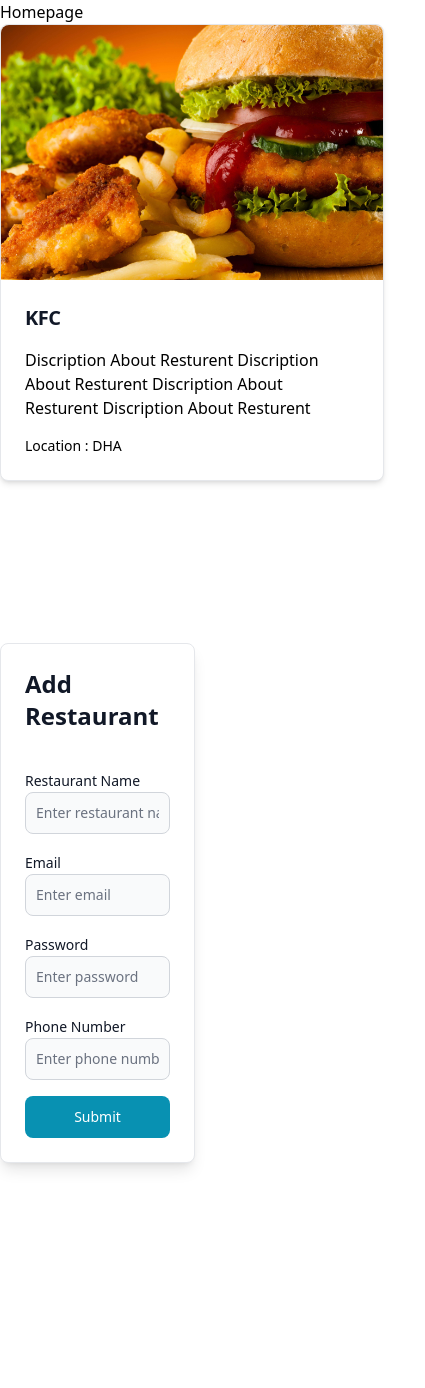
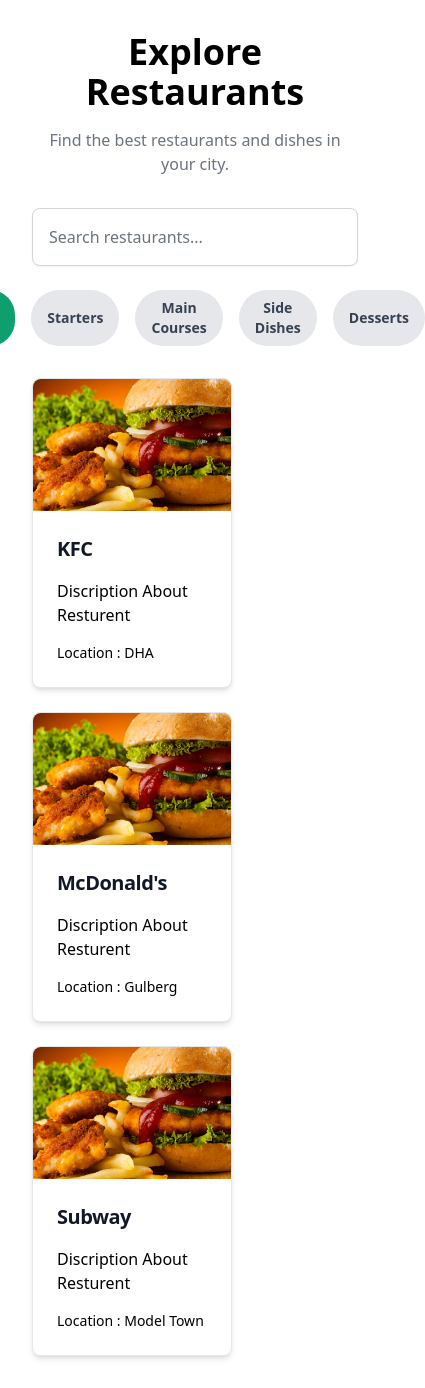
Before and after one commit to mskanishkaudayanga/resturent_frontend, a React (Vite) app: page / in a window 390 px wide. Shown: the whole page, 425 px wide, since content can reach past the window. Before the commit the page ends 1325 px from the top, so only its background shows below. Built offline with nearby package versions, Linux system fonts and the light colour scheme; no server answers.

Commit message:
resturent services

```diff
--- a/src/Components/addResturent.tsx
+++ b/src/Components/addResturent.tsx
@@ -1,5 +1,6 @@
 import React, { useState } from 'react';
 import { Card, Button, Label, TextInput } from 'flowbite-react';
+import RestuarentService from '../services/Resturent.service';
 
 const AddResturent = () => {
   const [form, setForm] = useState({
@@ -10,6 +11,8 @@
     phoneNumber: '',
   });
 
+  const [drawerOpen, setDrawerOpen] = useState(false); // To control drawer state
+
   const handleChange = (e: React.ChangeEvent<HTMLInputElement>) => {
     setForm({
       ...form,
@@ -17,16 +20,41 @@
     });
   };
 
-  const handleSubmit = (e: React.FormEvent) => {
+  const fletchData = async (formData) => {
+    const response =await RestuarentService.addResturent(formData);
+  }
+  const handleSubmit = async (e: React.FormEvent) => {
     e.preventDefault();
-    console.log(form); // Handle form submission logic
+    console.log(form);
+    await fletchData(form);
+  };
+
+  const toggleDrawer = () => {
+    setDrawerOpen(!drawerOpen); // Toggle drawer
   };
 
   return (
-    <div className="flex justify-center items-center h-screen w-[50%]">
-      <Card className="max-w-lg shadow-lg">
-        <h3 className="text-2xl font-bold mb-5 text-gray-900">Add Restaurant</h3>
+    <div>
+      {/* Button to open the drawer */}
+      <Button className="bg-[#1A4D2E] hover:bg-[#1A4D2E]" onClick={toggleDrawer}>
+        Add Restaurant
+      </Button>
 
+      {/* Drawer */}
+      <div
+        className={`fixed top-0 right-0 h-full w-80 bg-white shadow-lg transform ${
+          drawerOpen ? 'translate-x-0' : 'translate-x-full'
+        } transition-transform duration-300 ease-in-out z-50`}
+      >
+        <div className="flex justify-between items-center p-4">
+          <h3 className="text-2xl font-bold text-gray-900">Add Restaurant</h3>
+          <button className="text-2xl font-bold text-gray-700 hover:text-red-500" onClick={toggleDrawer}>
+            &times;
+          </button>
+        </div>
+
+        <div className="p-4">
+          <Card className="shadow-none">
             <form onSubmit={handleSubmit}>
               <div className="mb-4">
                 <Label htmlFor="resturentName" value="Restaurant Name" />
@@ -79,12 +107,22 @@
                 />
               </div>
 
-          <Button type="submit" className="w-full bg-cyan-600 hover:bg-cyan-700">
+              <Button type="submit" className="w-full bg-[#1A4D2E] hover:bg-[#1A4D2E]">
                 Submit
               </Button>
             </form>
           </Card>
         </div>
+      </div>
+
+      {/* Overlay for closing drawer by clicking outside */}
+      {drawerOpen && (
+        <div
+          className="fixed inset-0 bg-black opacity-50 z-40"
+          onClick={toggleDrawer}
+        />
+      )}
+    </div>
   );
 };
 
--- a/src/Components/resturentCard.tsx
+++ b/src/Components/resturentCard.tsx
@@ -9,7 +9,7 @@
   return (
 
     <Card
-      className="max-w-sm"
+      className="max-w-sm w-[200px]"
       imgAlt="Apple Watch Series 7 in colors pink, silver, and black"
       imgSrc="../../public/r.jpeg"
     >
@@ -18,53 +18,8 @@
          {resturantName}
         </h5>
 
-      {/* <div className="mb-5 mt-2.5 flex items-center">
-        <svg
-          className="h-5 w-5 text-yellow-300"
-          fill="currentColor"
-          viewBox="0 0 20 20"
-          xmlns="http://www.w3.org/2000/svg"
-        >
-          <path d="M9.049 2.927c.3-.921 1.603-.921 1.902 0l1.07 3.292a1 1 0 00.95.69h3.462c.969 0 1.371 1.24.588 1.81l-2.8 2.034a1 1 0 00-.364 1.118l1.07 3.292c.3.921-.755 1.688-1.54 1.118l-2.8-2.034a1 1 0 00-1.175 0l-2.8 2.034c-.784.57-1.838-.197-1.539-1.118l1.07-3.292a1 1 0 00-.364-1.118L2.98 8.72c-.783-.57-.38-1.81.588-1.81h3.461a1 1 0 00.951-.69l1.07-3.292z"/>
-        </svg>
-        <svg
-          className="h-5 w-5 text-yellow-300"
-          fill="currentColor"
-          viewBox="0 0 20 20"
-          xmlns="http://www.w3.org/2000/svg"
-        >
-          <path d="M9.049 2.927c.3-.921 1.603-.921 1.902 0l1.07 3.292a1 1 0 00.95.69h3.462c.969 0 1.371 1.24.588 1.81l-2.8 2.034a1 1 0 00-.364 1.118l1.07 3.292c.3.921-.755 1.688-1.54 1.118l-2.8-2.034a1 1 0 00-1.175 0l-2.8 2.034c-.784.57-1.838-.197-1.539-1.118l1.07-3.292a1 1 0 00-.364-1.118L2.98 8.72c-.783-.57-.38-1.81.588-1.81h3.461a1 1 0 00.951-.69l1.07-3.292z"/>
-        </svg>
-        <svg
-          className="h-5 w-5 text-yellow-300"
-          fill="currentColor"
-          viewBox="0 0 20 20"
-          xmlns="http://www.w3.org/2000/svg"
-        >
-          <path d="M9.049 2.927c.3-.921 1.603-.921 1.902 0l1.07 3.292a1 1 0 00.95.69h3.462c.969 0 1.371 1.24.588 1.81l-2.8 2.034a1 1 0 00-.364 1.118l1.07 3.292c.3.921-.755 1.688-1.54 1.118l-2.8-2.034a1 1 0 00-1.175 0l-2.8 2.034c-.784.57-1.838-.197-1.539-1.118l1.07-3.292a1 1 0 00-.364-1.118L2.98 8.72c-.783-.57-.38-1.81.588-1.81h3.461a1 1 0 00.951-.69l1.07-3.292z"/>
-        </svg>
-        <svg
-          className="h-5 w-5 text-yellow-300"
-          fill="currentColor"
-          viewBox="0 0 20 20"
-          xmlns="http://www.w3.org/2000/svg"
-        >
-          <path d="M9.049 2.927c.3-.921 1.603-.921 1.902 0l1.07 3.292a1 1 0 00.95.69h3.462c.969 0 1.371 1.24.588 1.81l-2.8 2.034a1 1 0 00-.364 1.118l1.07 3.292c.3.921-.755 1.688-1.54 1.118l-2.8-2.034a1 1 0 00-1.175 0l-2.8 2.034c-.784.57-1.838-.197-1.539-1.118l1.07-3.292a1 1 0 00-.364-1.118L2.98 8.72c-.783-.57-.38-1.81.588-1.81h3.461a1 1 0 00.951-.69l1.07-3.292z"/>
-        </svg>
-        <svg
-          className="h-5 w-5 text-yellow-300"
-          fill="currentColor"
-          viewBox="0 0 20 20"
-          xmlns="http://www.w3.org/2000/svg"
-        >
-          <path d="M9.049 2.927c.3-.921 1.603-.921 1.902 0l1.07 3.292a1 1 0 00.95.69h3.462c.969 0 1.371 1.24.588 1.81l-2.8 2.034a1 1 0 00-.364 1.118l1.07 3.292c.3.921-.755 1.688-1.54 1.118l-2.8-2.034a1 1 0 00-1.175 0l-2.8 2.034c-.784.57-1.838-.197-1.539-1.118l1.07-3.292a1 1 0 00-.364-1.118L2.98 8.72c-.783-.57-.38-1.81.588-1.81h3.461a1 1 0 00.951-.69l1.07-3.292z"/>
-        </svg>
-        <span className="ml-3 mr-2 rounded bg-cyan-100 px-2.5 py-0.5 text-xs font-semibold text-cyan-800 dark:bg-cyan-200 dark:text-cyan-800">
-          5.0
-        </span>
-      </div> */}
       <div className="flex flex-col items-center justify-between">
-        <p>Discription About Resturent Discription About Resturent Discription About Resturent Discription About Resturent  </p>
+        <p>Discription About Resturent  </p>
       </div>
       <div className="flex flex-col  justify-start ">
              <p className="text-sm font-medium">Location : {location}</p>
--- a/src/pages/Homepage.tsx
+++ b/src/pages/Homepage.tsx
@@ -1,30 +1,56 @@
-import React, { useEffect } from "react"
-import ResturentCard from "../Components/resturentCard"
-import RestuarentService from "../services/Resturent.service"
-import AddResturent from "../Components/addResturent"
+import React, { useState } from "react";
+import ResturentCard from "../Components/resturentCard"; // Your card component
 
+const categories = ["All", "Starters", "Main Courses", "Side Dishes", "Desserts"];
 
 const Homepage = () => {
-    useEffect(() => {
+    const [searchTerm, setSearchTerm] = useState("");
+    const [selectedCategory, setSelectedCategory] = useState("All");
 
-        fletchData();
-    }, [])
-    const fletchData = async () => {
-        const response = await RestuarentService.getResturents();
-        console.log(response);
-    }
     return (
-        <div>
-        <h1>Homepage</h1>
-        <ResturentCard data={
-            {
-                resturantName:"KFC",
-                location:"DHA"
-            }
-        }/>
+        <div className="p-8">
+            {/* Header */}
+            <header className="text-center mb-8">
+                <h1 className="text-4xl font-bold mb-4">Explore Restaurants</h1>
+                <p className="text-gray-500">Find the best restaurants and dishes in your city.</p>
+            </header>
 
-        <AddResturent/>
+            {/* Search Bar */}
+            <div className="flex justify-center mb-6">
+                <input
+                    type="text"
+                    className="w-full max-w-xl p-4 border border-gray-300 rounded-lg shadow-sm focus:outline-none focus:ring-2 focus:ring-green-400"
+                    placeholder="Search restaurants..."
+                    value={searchTerm}
+                    onChange={(e) => setSearchTerm(e.target.value)}
+                />
+            </div>
+
+            {/* Category Filters */}
+            <div className="flex justify-center space-x-4 mb-8">
+                {categories.map((category) => (
+                    <button
+                        key={category}
+                        className={`px-4 py-2 rounded-full text-sm font-semibold
+                            ${selectedCategory === category ? "bg-green-500 text-white" : "bg-gray-200 text-gray-700"}
+                        `}
+                        onClick={() => setSelectedCategory(category)}
+                    >
+                        {category}
+                    </button>
+                ))}
+            </div>
+
+            {/* Restaurant Cards Grid */}
+            <div className="grid grid-cols-1 md:grid-cols-2 lg:grid-cols-3 gap-6">
+                {/* Example cards - replace with dynamic data */}
+                <ResturentCard data={{ resturantName: "KFC", location: "DHA" }} />
+                <ResturentCard data={{ resturantName: "McDonald's", location: "Gulberg" }} />
+                <ResturentCard data={{ resturantName: "Subway", location: "Model Town" }} />
+                {/* Repeat card component */}
+            </div>
         </div>
-    )
-}
-export default Homepage
+    );
+};
+
+export default Homepage;
--- a/src/services/Resturent.service.ts
+++ b/src/services/Resturent.service.ts
@@ -10,9 +10,9 @@
 
         }
     },
-    addResturent: async ()=>{
+    addResturent: async (data)=>{
         try {
-             const response =await axiosInstance.post("resturents/add")
+             const response =await axiosInstance.post("resturents/add",data)
             return response.data;
         } catch (error) {
             console.error('An error occurred:', error.message);
```
Lines whose indentation alone changed are shown as unchanged.
